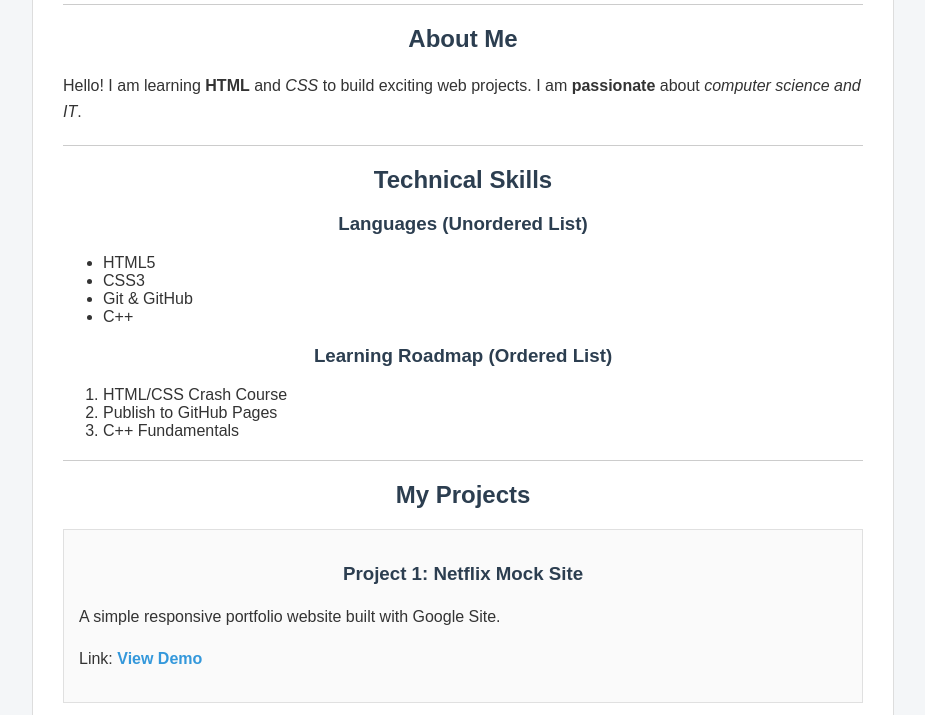
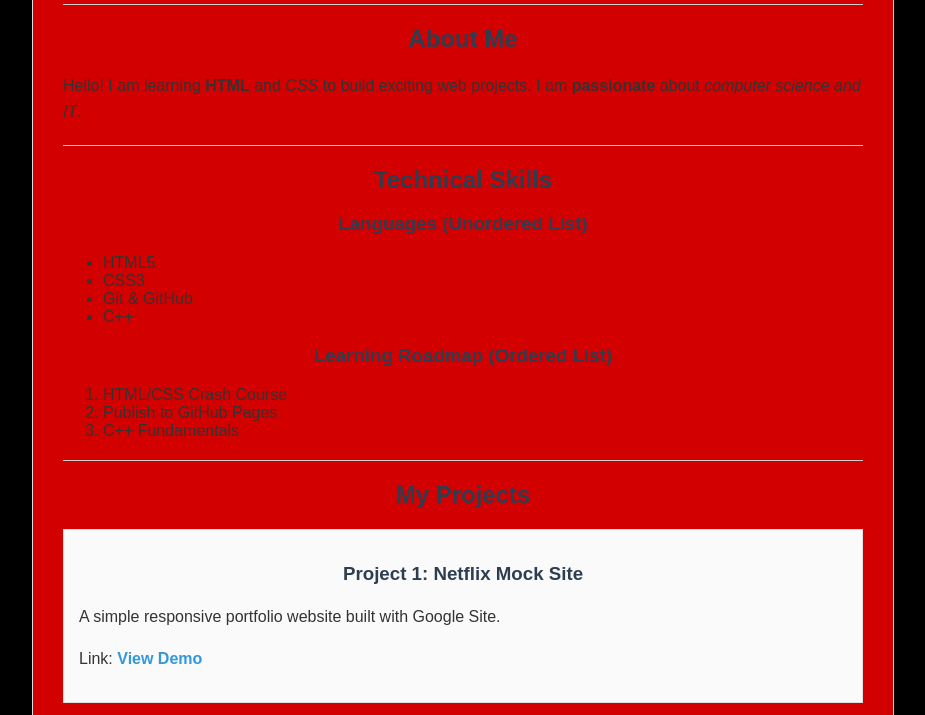
Before and after one commit to gzaldivar-bot/csit-web-finals-2026, a plain HTML site: page index.html in a window 1280 px wide. Shown: the part 494-1209 px from the top of the page, without its empty margins (177-1102 px from the left). Drawn offline with Linux system fonts and the light colour scheme.

Commit message:
styles.css

```diff
--- a/styles.css
+++ b/styles.css
@@ -1,7 +1,7 @@
 
 body {
   font-family: Arial, sans-serif;
-  background-color: #f4f6f8;
+  background-color: #000000;
   color: #333;
   margin: 0;
   padding: 20px;
@@ -12,7 +12,7 @@ body {
   max-width: 800px;
   margin: 0 auto;
   padding: 30px;
-  background-color: #ffffff;
+  background-color: #D30000;
   border: 1px solid #ddd;
 }
 
```
